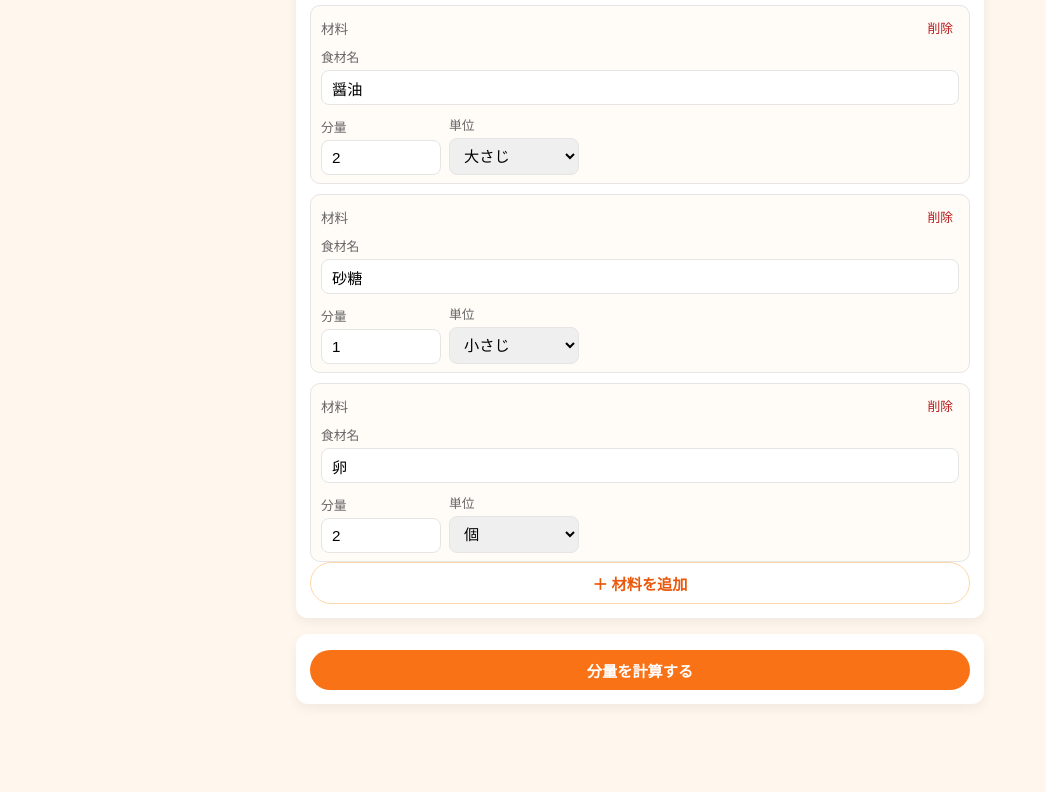
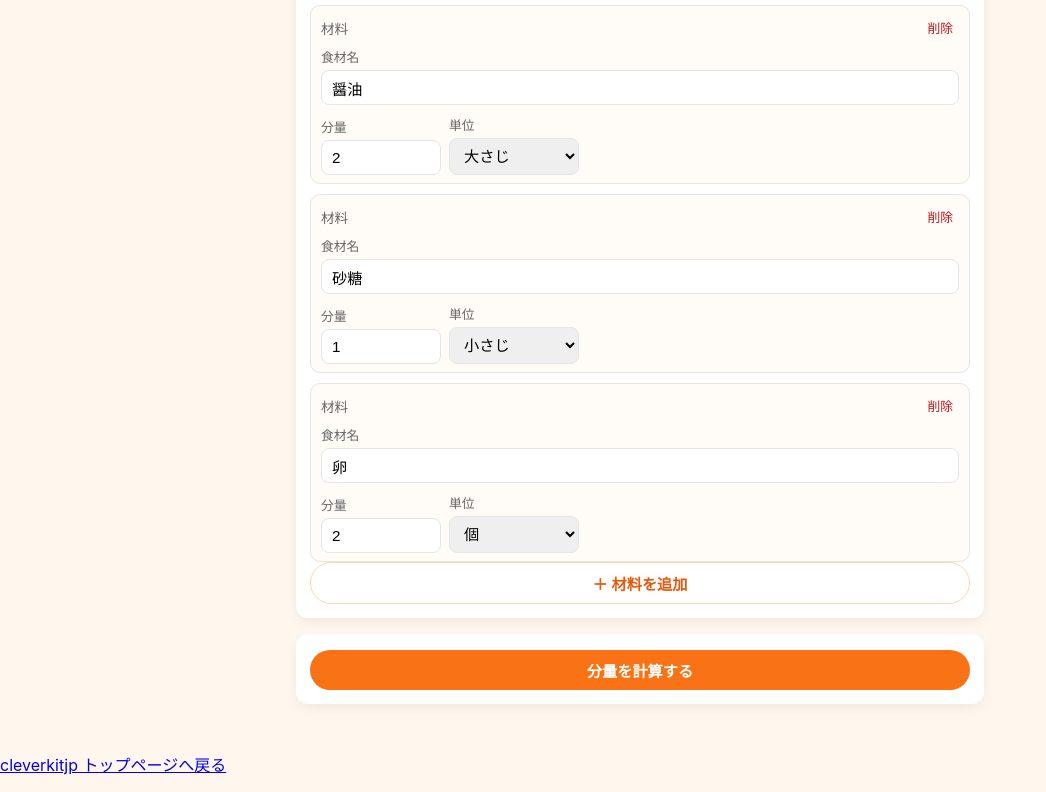
Before and after one commit to cleverkitjp/recipe-scaler, a plain HTML site: page index.html in a window 1280 px wide. Shown: the part 338-1130 px from the top of the page, without its empty margins (0-1046 px from the left). Before the commit the page ends 1074 px from the top, so only its background shows below. Drawn offline with Linux system fonts and the light colour scheme.

Commit message:
Update index.html

```diff
--- a/index.html
+++ b/index.html
@@ -94,7 +94,11 @@
 
   <!-- コピー完了トースト -->
   <div id="toast" class="toast">コピーしました</div>
-
+<footer>
+  <p class="back-to-top">
+   <a href="https://cleverkitjp.github.io/">cleverkitjp トップページへ戻る</a>
+  </p>
+</footer>
   <script src="script.js"></script>
 </body>
 </html>
```
